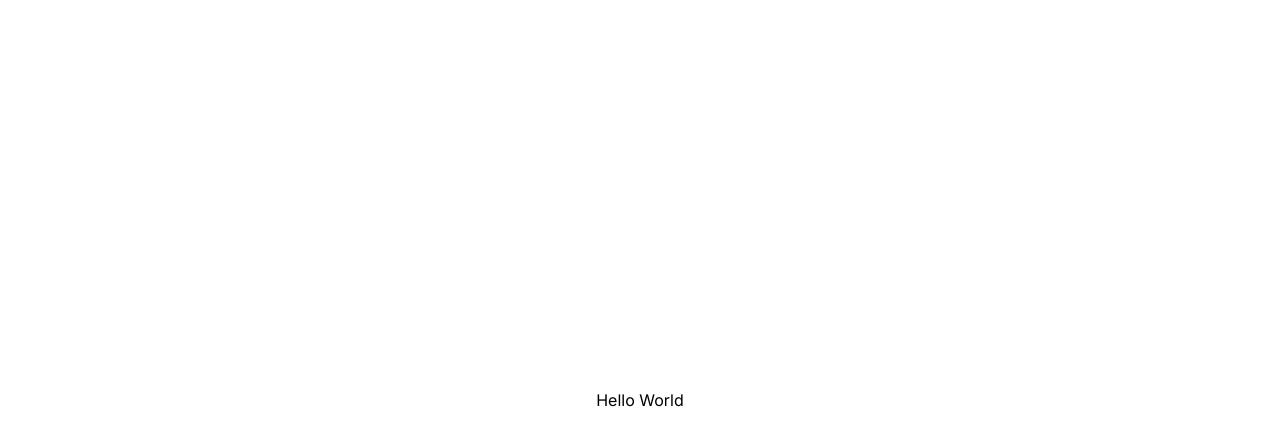
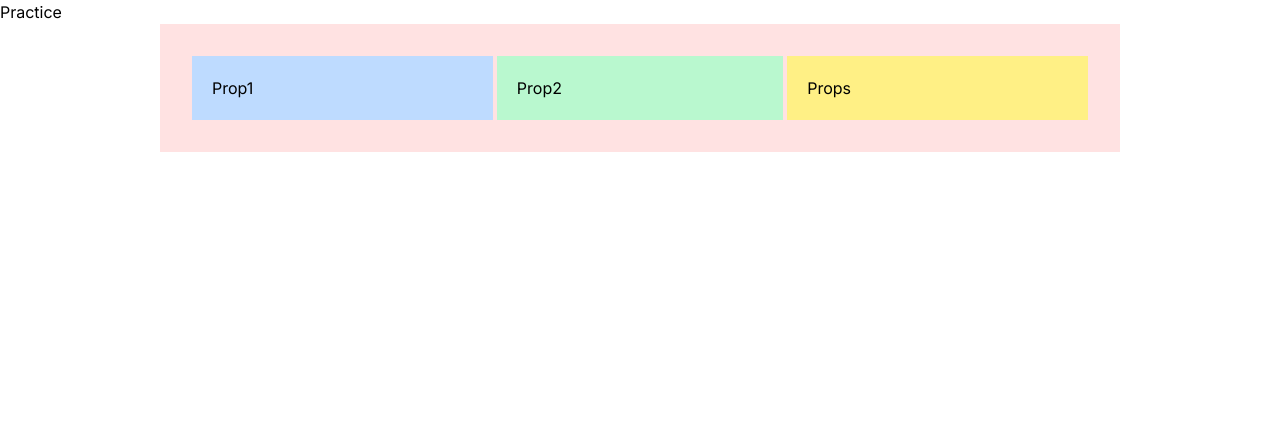
Before and after one commit to acm-ucr/shpe-website, a Next.js app: page / in a window 1280 px wide. Shown: the top 446 px of the page. Built offline with nearby package versions, Linux system fonts and the light colour scheme.

Commit message:
Example Component

```diff
--- a/src/app/page.tsx
+++ b/src/app/page.tsx
@@ -1,8 +1,12 @@
+import Example from "@/components/practice"
+
 const Home = () => {
   return (
-    <div className="flex h-screen w-screen items-center justify-center">
-      Hello World
+    <div className=" h-screen w-screen items-center justify-center">
+      Practice
+      <Example text1="Prop1" text2="Prop2" text3="Props"></Example>
     </div>
+
   );
 };
 
--- /dev/null
+++ b/src/components/practice.tsx
@@ -0,0 +1,17 @@
+const Example = (props: { text1: string; text2: string; text3: string }) => {
+  return (
+    <div className="bg-red-100 flex w-3/4 items-center gap-1 justify-self-center p-8">
+      <div className="bg-blue-200 w-1/2 p-5 text-left">{props.text1}</div>
+
+      <div className="flex w-1/2 flex-row gap-1">
+        <div className="bg-green-200 w-full p-5 text-left">
+          {props.text2}
+        </div>
+      </div>
+
+      <div className="bg-yellow-200 w-1/2 p-5">{props.text3}</div>
+    </div>
+  );
+};
+
+export default Example;
```
